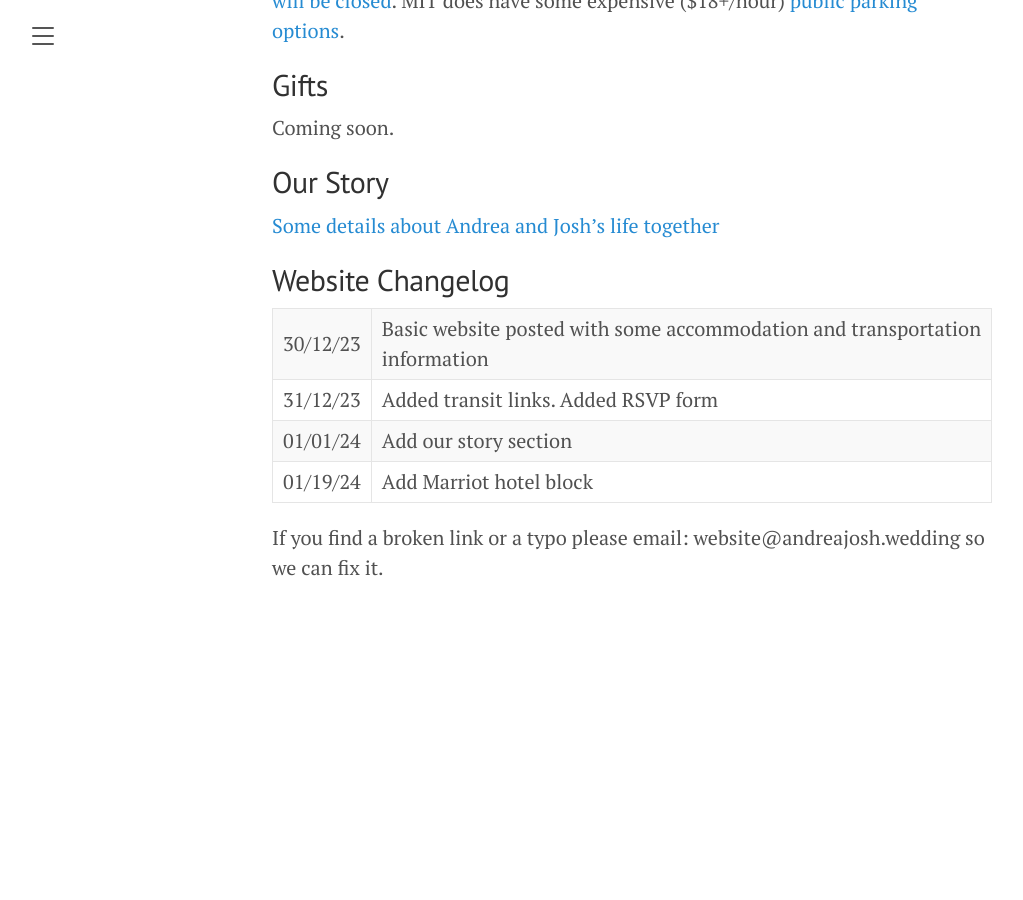
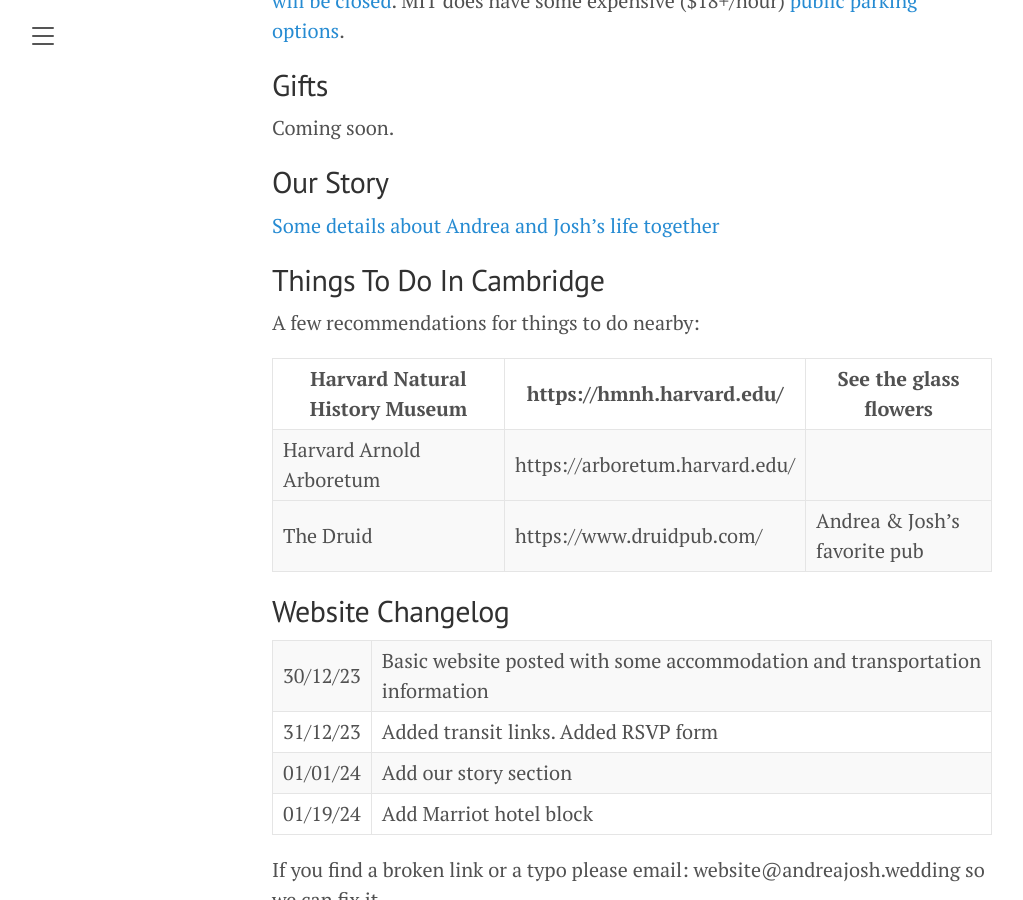
Before and after one commit to JoshBradshaw/andreajosh.github.io, a Jekyll site: the page built from _posts/2023-12-30-overview.md, in a window 1280 px wide and 900 px high, scrolled down 2421 px. Shown: the whole window, without its empty margins (8-1031 px from the left). Built offline with Jekyll 4.4.1, drawn with Linux system fonts in a browser that asks for light colours; before the commit the page ends 3084 px from its top, so only the background shows below that.

Commit message:
Update 2023-12-30-overview.md

```diff
--- a/_posts/2023-12-30-overview.md
+++ b/_posts/2023-12-30-overview.md
@@ -62,6 +62,16 @@ Coming soon.
 
 [Some details about Andrea and Josh's life together](about)
 
+## Things To Do In Cambridge
+
+A few recommendations for things to do nearby:
+
+Harvard Natural History Museum | https://hmnh.harvard.edu/ | See the glass flowers
+|------------------------------|--------------------------------------|-------|
+Harvard Arnold Arboretum       | https://arboretum.harvard.edu/       |
+|------------------------------|--------------------------------------|
+The Druid                      | https://www.druidpub.com/            | Andrea & Josh's favorite pub
+
 
 ## Website Changelog
 
```
